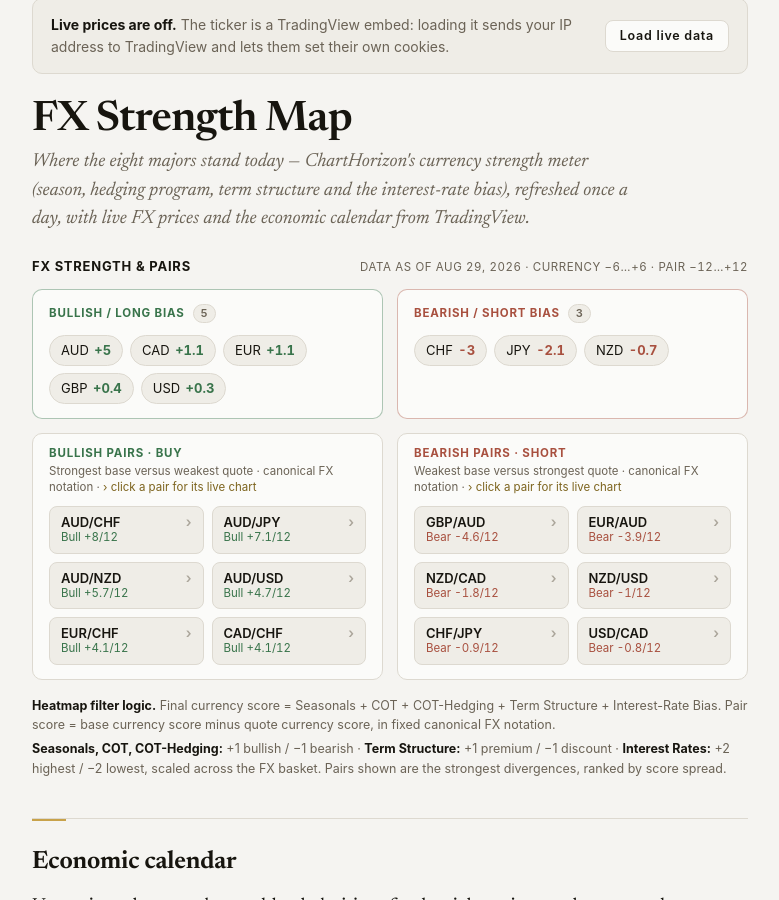
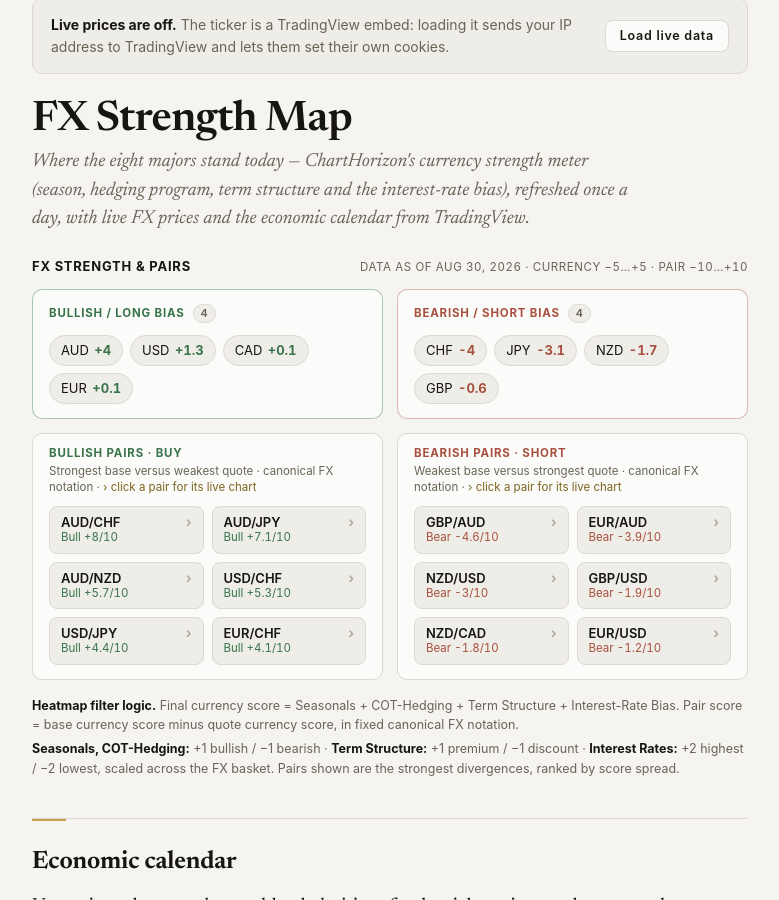
Before and after one commit to ChartHorizon/website, a Jekyll site: the page built from fx.html, in a window 1280 px wide and 900 px high, scrolled down 207 px. Shown: the whole window, without its empty margins (250-1029 px from the left). Built offline with Jekyll 4.4.1, drawn with Linux system fonts in a browser that asks for light colours.

Commit message:
The FX Map counts three signals, not five
The plain COT signal came out of the score yesterday, but the FX Map was
still showing the old arithmetic: the method note listed "Seasonals + COT
+ COT-Hedging + ..." and every pair chip read out of twelve, because
_data/fx.json was the Aug 29 snapshot, exported before the change.

Re-exported against the running dashboard (fx_blog_export.py), which
reads the real forex.js: the currency scale is now −5…+5 and the pair
scale −10…+10, and only the hedging program carries the COT read — it
already measures the commercial net against its own trailing six-month
range, which is the part that moves.

about.html's seo_title still said "Four-Signal" while its description
had moved to three.

Co-Authored-By: Claude Opus 5 <noreply@anthropic.com>
Claude-Session: https://claude.ai/code/session_01DkHnHuBULREGiiRhSGNNJr

```diff
--- a/_data/fx.json
+++ b/_data/fx.json
@@ -1,52 +1,52 @@
 {
-  "as_of": "Aug 29, 2026",
-  "generated": "2026-08-29",
-  "max_score": 6,
-  "pair_max": 12,
-  "pair_threshold": 7,
+  "as_of": "Aug 30, 2026",
+  "generated": "2026-08-30",
+  "max_score": 5,
+  "pair_max": 10,
+  "pair_threshold": 6,
   "rate_range": 2,
   "bullish": [
     {
       "cur": "AUD",
-      "score": 5,
-      "label": "+5"
+      "score": 4,
+      "label": "+4"
+    },
+    {
+      "cur": "USD",
+      "score": 1.3,
+      "label": "+1.3"
     },
     {
       "cur": "CAD",
-      "score": 1.1,
-      "label": "+1.1"
+      "score": 0.1,
+      "label": "+0.1"
     },
     {
       "cur": "EUR",
-      "score": 1.1,
-      "label": "+1.1"
-    },
-    {
-      "cur": "GBP",
-      "score": 0.4,
-      "label": "+0.4"
-    },
-    {
-      "cur": "USD",
-      "score": 0.3,
-      "label": "+0.3"
+      "score": 0.1,
+      "label": "+0.1"
     }
   ],
   "bearish": [
     {
       "cur": "CHF",
-      "score": -3,
-      "label": "-3"
+      "score": -4,
+      "label": "-4"
     },
     {
       "cur": "JPY",
-      "score": -2.1,
-      "label": "-2.1"
+      "score": -3.1,
+      "label": "-3.1"
     },
     {
       "cur": "NZD",
-      "score": -0.7,
-      "label": "-0.7"
+      "score": -1.7,
+      "label": "-1.7"
+    },
+    {
+      "cur": "GBP",
+      "score": -0.6,
+      "label": "-0.6"
     }
   ],
   "neutral": [],
@@ -54,64 +54,64 @@
     {
       "pair": "AUD/CHF",
       "spread": 8,
-      "label": "Bull +8/12"
+      "label": "Bull +8/10"
     },
     {
       "pair": "AUD/JPY",
       "spread": 7.1,
-      "label": "Bull +7.1/12"
+      "label": "Bull +7.1/10"
     },
     {
       "pair": "AUD/NZD",
       "spread": 5.7,
-      "label": "Bull +5.7/12"
+      "label": "Bull +5.7/10"
     },
     {
-      "pair": "AUD/USD",
-      "spread": 4.7,
-      "label": "Bull +4.7/12"
+      "pair": "USD/CHF",
+      "spread": 5.3,
+      "label": "Bull +5.3/10"
+    },
+    {
+      "pair": "USD/JPY",
+      "spread": 4.4,
+      "label": "Bull +4.4/10"
     },
     {
       "pair": "EUR/CHF",
       "spread": 4.1,
-      "label": "Bull +4.1/12"
-    },
-    {
-      "pair": "CAD/CHF",
-      "spread": 4.1,
-      "label": "Bull +4.1/12"
+      "label": "Bull +4.1/10"
     }
   ],
   "bearish_pairs": [
     {
       "pair": "GBP/AUD",
       "spread": 4.6,
-      "label": "Bear -4.6/12"
+      "label": "Bear -4.6/10"
     },
     {
       "pair": "EUR/AUD",
       "spread": 3.9,
-      "label": "Bear -3.9/12"
+      "label": "Bear -3.9/10"
+    },
+    {
+      "pair": "NZD/USD",
+      "spread": 3,
+      "label": "Bear -3/10"
+    },
+    {
+      "pair": "GBP/USD",
+      "spread": 1.9,
+      "label": "Bear -1.9/10"
     },
     {
       "pair": "NZD/CAD",
       "spread": 1.8,
-      "label": "Bear -1.8/12"
+      "label": "Bear -1.8/10"
     },
     {
-      "pair": "NZD/USD",
-      "spread": 1,
-      "label": "Bear -1/12"
-    },
-    {
-      "pair": "CHF/JPY",
-      "spread": 0.9,
-      "label": "Bear -0.9/12"
-    },
-    {
-      "pair": "USD/CAD",
-      "spread": 0.8,
-      "label": "Bear -0.8/12"
+      "pair": "EUR/USD",
+      "spread": 1.2,
+      "label": "Bear -1.2/10"
     }
   ],
   "rate_table": [
--- a/about.html
+++ b/about.html
@@ -2,7 +2,7 @@
 layout: default
 permalink: /about/
 title: About
-seo_title: "About ChartHorizon — How the Four-Signal COT Futures Read Works"
+seo_title: "About ChartHorizon — How the Three-Signal COT Futures Read Works"
 description: "What The Weekly Tape is, how the three-signal read works — season, hedging program, term structure — and what this desk will never sell you."
 ---
 <h1>About the Desk</h1>
--- a/fx.html
+++ b/fx.html
@@ -109,10 +109,10 @@ description: "A daily currency strength meter and forex economic calendar: bulli
   </div>
 
   <div class="fx-method">
-    <p><strong>Heatmap filter logic.</strong> Final currency score = Seasonals + COT + COT-Hedging +
+    <p><strong>Heatmap filter logic.</strong> Final currency score = Seasonals + COT-Hedging +
        Term Structure + Interest-Rate Bias. Pair score = base currency score minus quote currency
        score, in fixed canonical FX notation.</p>
-    <p><strong>Seasonals, COT, COT-Hedging:</strong> +1 bullish / −1 bearish ·
+    <p><strong>Seasonals, COT-Hedging:</strong> +1 bullish / −1 bearish ·
        <strong>Term Structure:</strong> +1 premium / −1 discount ·
        <strong>Interest Rates:</strong> +{{ fx.rate_range }} highest / −{{ fx.rate_range }} lowest,
        scaled across the FX basket. Pairs shown are the strongest divergences, ranked by score spread.</p>
```
Also changed, not shown: CLAUDE.md (+1 -1 lines).
